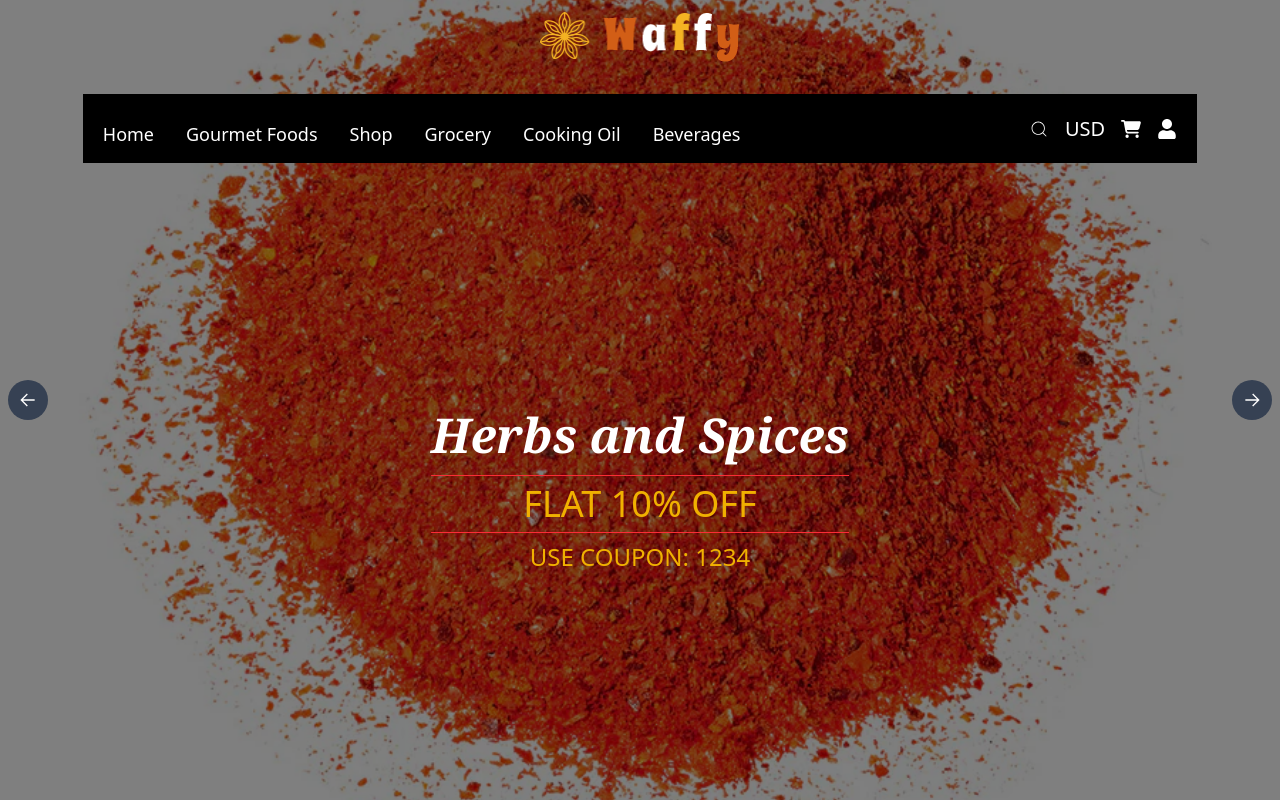
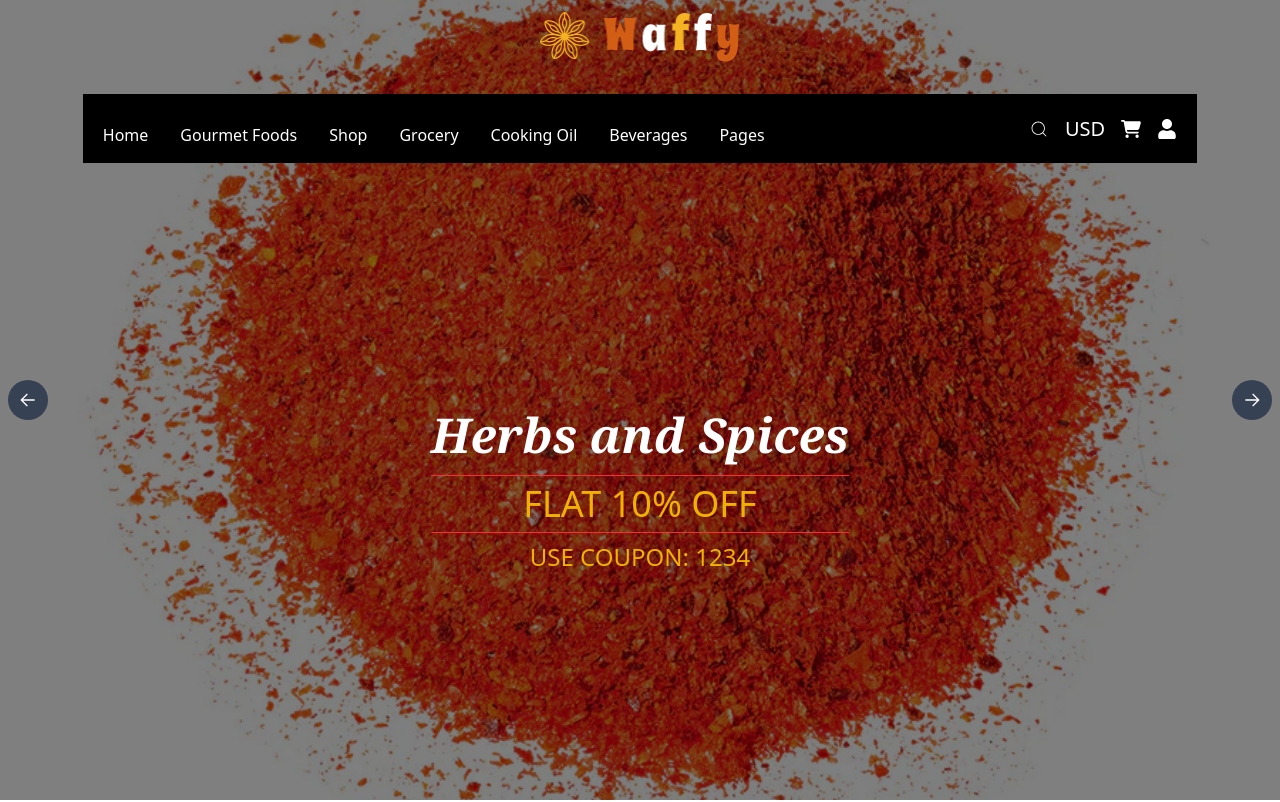
Before and after one commit to SaimrRazaAly/waffy_shop, a Next.js app: page / in a window 1280 px wide. Shown: the top 802 px of the page. Built offline with nearby package versions, Linux system fonts and the light colour scheme.

Commit message:
loading component done

```diff
--- a/src/Components/Navbar.jsx
+++ b/src/Components/Navbar.jsx
@@ -2,7 +2,7 @@
 import { Navbar_data } from "@/constants/data";
 import Image from "next/image";
 import Link from "next/link";
-import { useState,useEffect } from "react";
+import { useState, useEffect } from "react";
 
 import { RxHamburgerMenu } from "react-icons/rx";
 import { HiX } from "react-icons/hi";
@@ -13,6 +13,7 @@ import { FaUser } from "react-icons/fa";
 const Navbar = () => {
   const [click, setClick] = useState(false);
   const [isSticky, setIsSticky] = useState(false);
+  const [dropDown, setdropDown] = useState(false);
 
   useEffect(() => {
     const handleScroll = () => {
@@ -57,7 +58,9 @@ const Navbar = () => {
         {/* on screen huge */}
         <div
           className={`${
-            isSticky ? "lg:fixed lg:w-full lg:py-4 lg:top-0 lg:px-20 lg:left-0   lg:items-center " : ""
+            isSticky
+              ? "lg:fixed lg:w-full lg:py-4 lg:top-0 lg:px-20 lg:left-0   lg:items-center "
+              : ""
           }  lg:flex lg:flex-row-reverse   lg:justify-between  lg:items-center  py-4 px-5 hidden lg:bg-black lg:text-white lg:w-[110%]`}
         >
           <div className="hidden lg:flex gap-2 items-center justify-center lg:gap-4">
@@ -68,15 +71,36 @@ const Navbar = () => {
           </div>
 
           {/* Hamburger Menu on Mobile */}
-          <nav className={`hidden  ${isSticky ? " lg:px-4 lg:py-2  " : ""}   lg:flex items-center  justify-end gap-8 mt-3 lg:text-white text-black text-[18px]`}>
-            {Navbar_data.slice(0, 6).map((v) => (
-              <Link
-                href={v.link}
-                key={v.id}
-                className="hover:text-amber-500 transition"
-              >
-                {v.title}
-              </Link>
+          <nav
+            className={`hidden  ${
+              isSticky ? " lg:px-4 lg:py-2  " : ""
+            }   lg:flex items-center  justify-end gap-8 mt-3 lg:text-white text-black text-[18px]`}
+          >
+            {Navbar_data.map((item, i) => (
+              <li key={item.id} className="relative group list-none">
+                <Link
+                  href={item.link}
+                  onClick={() => setClick(false)}
+                  className="text-2xl lg:text-[16px] hover:text-amber-500 transition"
+                >
+                  {item.title}
+                </Link>
+
+                {item.children && (
+                  <ul className="absolute overflow-hidden hidden group-hover:block focus:block bg-white border shadow-md mt-1 rounded-lg z-10 w-44">
+                    {item.children.map((child) => (
+                      <li key={child.id}>
+                        <Link
+                          href={child.link}
+                          className="block px-4 py-2 text-sm text-gray-700 hover:bg-gray-100"
+                        >
+                          {child.title}
+                        </Link>
+                      </li>
+                    ))}
+                  </ul>
+                )}
+              </li>
             ))}
           </nav>
         </div>
@@ -101,16 +125,35 @@ const Navbar = () => {
         </div>
 
         {/* Slide-in Nav Links */}
-        <ul className={`flex flex-col   ${click ? "items-start" : "items-center"} justify-center h-full gap-5 text-black text-lg`}>
-          {Navbar_data.slice(0, 6).map((v) => (
-            <li key={v.id} className="text-2xl lg:text-[16px] lg:mb-0 mb-3 ml-5 w-full lg:w-auto border-slate-200 border-b-[0.5px]">
+        <ul
+          className={`flex flex-col   ${
+            click ? "items-start" : "items-center"
+          } pt-10 h-full gap-5 text-black text-lg`}
+        >
+          {Navbar_data.map((item, i) => (
+            <li key={item.id} className="relative group ml-5">
               <Link
-                href={v.link}
-                onClick={() => setClick(false)}
-                className="hover:text-amber-500 transition  "
+                href={item.link}
+                onClick={() => setClick(item.children ? true : false)}
+                className="text-2xl lg:text-[16px] hover:text-amber-500 transition"
               >
-                {v.title}
+                { item.children ? item.title + ">"  :  item.title}
               </Link>
+
+              {item.children && (
+                <ul className={`absolute overflow-hidden ${dropDown ? "block" :"hidden"} focus:block bg-white  shadow-md mt-1  z-10 md:w-44 w-60`}>
+                  {item.children.map((child) => (
+                    <li key={child.id} className="" onClick={()=> setdropDown(!dropDown)}>
+                      <Link
+                        href={child.link}
+                        className="block md:px-4 p-2 hover:bg-gray-300 md:py-2 text-sm hover:text-amber-400 transition-all duration-500 "
+                      >
+                        {child.title}
+                      </Link>
+                    </li>
+                  ))}
+                </ul>
+              )}
             </li>
           ))}
         </ul>
--- a/src/app/globals.css
+++ b/src/app/globals.css
@@ -1,4 +1,38 @@
 @import "tailwindcss";
+
+@keyframes swing {
+  0% {
+    transform: rotate(0deg);
+    animation-timing-function: ease-out;
+  }
+  25% {
+    transform: rotate(70deg);
+    animation-timing-function: ease-in;
+  }
+  50% {
+    transform: rotate(0deg);
+    animation-timing-function: linear;
+  }
+}
+
+@keyframes swing2 {
+  0% {
+    transform: rotate(0deg);
+    animation-timing-function: linear;
+  }
+  50% {
+    transform: rotate(0deg);
+    animation-timing-function: ease-out;
+  }
+  75% {
+    transform: rotate(-70deg);
+    animation-timing-function: ease-in;
+  }
+}
+::selection {
+  background: #9f4103;
+  color: white;
+}
 
 @layer components {
   .before_Image {
@@ -11,15 +45,10 @@
   .links_hover_Color {
     @apply hover:text-amber-400 transition-all duration-500 text-white;
   }
-  .main_text{
-    @apply font-bold font-serif text-amber-900
+  .main_text {
+    @apply font-bold font-serif text-amber-900;
   }
-  .input_style{
-    @apply w-full border border-gray-300 rounded-full px-4 py-3 focus:outline-none transition-all duration-500 hover:border-amber-900
+  .input_style {
+    @apply w-full border border-gray-300 rounded-full px-4 py-3 focus:outline-none transition-all duration-500 hover:border-amber-900;
   }
 }
-
-::selection {
-  background: #9f4103;
-  color: white;
-}
--- a/src/app/loading.js
+++ b/src/app/loading.js
@@ -1,12 +1,31 @@
+"use client"
+
+import { useEffect } from "react";
+
 export default function Loading() {
-    return (
-      <div className="flex items-center justify-center h-screen bg-white">
-        <div className="relative">
-          <div className="w-16 h-16 border-4 border-blue-500 border-dashed rounded-full animate-spin"></div>
-          <div className="absolute top-0 left-0 w-16 h-16 flex items-center justify-center">
-            <span className="text-blue-600 font-semibold">Loading</span>
+
+  useEffect(() => {
+    document.body.style.overflow = 'hidden';
+    return () => (document.body.style.overflow = 'auto');
+  }, []);
+  return (
+    <div className="fixed inset-0 z-50 flex items-center justify-center bg-[#474554]/70 backdrop-blur-md overflow-hidden">
+      <div className="relative flex items-center justify-center w-[80px] h-[80px]">
+        {[0, 1, 2, 3].map((i) => (
+          <div
+            key={i}
+            className={`relative flex items-center h-full w-1/4 origin-top ${
+              i === 0
+                ? 'animate-[swing_1.2s_linear_infinite]'
+                : i === 3
+                ? 'animate-[swing2_1.2s_linear_infinite]'
+                : ''
+            }`}
+          >
+            <div className="w-full h-1/4 rounded-full bg-white shadow-lg"></div>
           </div>
-        </div>
+        ))}
       </div>
-    );
-  }
+    </div>
+  );
+}
--- a/src/app/pages/contact-us/page.jsx
+++ b/src/app/pages/contact-us/page.jsx
@@ -1,4 +1,5 @@
 "use client";
+import Loading from "@/app/loading";
 import Page_Hero_Banner from "@/Components/Page_Hero_Banner";
 import Sec_Heading from "@/Components/Sec_Heading";
 import React from "react";
--- a/src/constants/data.js
+++ b/src/constants/data.js
@@ -164,17 +164,22 @@ export const Items_data = [
 
 export const Navbar_data = [
   { id: 1, title: "Home", link: "/" },
-  { id: 3, title: "Gourmet Foods ", link: "/collections" },
+  { id: 3, title: "Gourmet Foods", link: "/collections" },
   { id: 4, title: "Shop", link: "/collections/all" },
   { id: 5, title: "Grocery", link: "/collections/roaster-seeds" },
   { id: 6, title: "Cooking Oil", link: "/collections/dried-masalas" },
   { id: 7, title: "Beverages", link: "/collections/spicy-seeds" },
-
-  [
-    { id: 2, title: "About", link: "/pages/about-us" },
-    { id: 5, title: "Contact", link: "/pages/faqs" },
-    { id: 6, title: "Contact", link: "/pages/contact" },
-  ],
+  {
+    id: 8,
+    title: "Pages",
+    link: "#",
+    children: [
+      { id: 21, title: "About", link: "/pages/about-us" },
+      { id: 22, title: "FAQs", link: "/pages/faqs" },
+      { id: 23, title: "Blog", link: "/blog/new" },
+      { id: 24, title: "Contact", link: "/pages/contact-us" },
+    ],
+  },
 ];
 
 export const Unique_flavors_data = [
```
